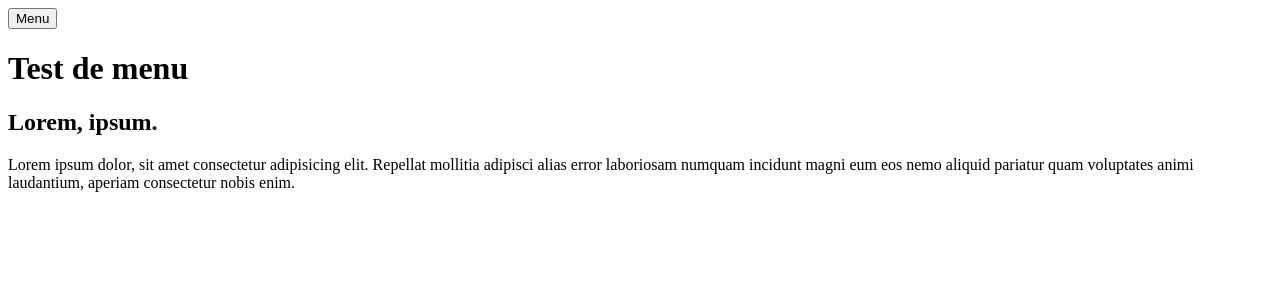
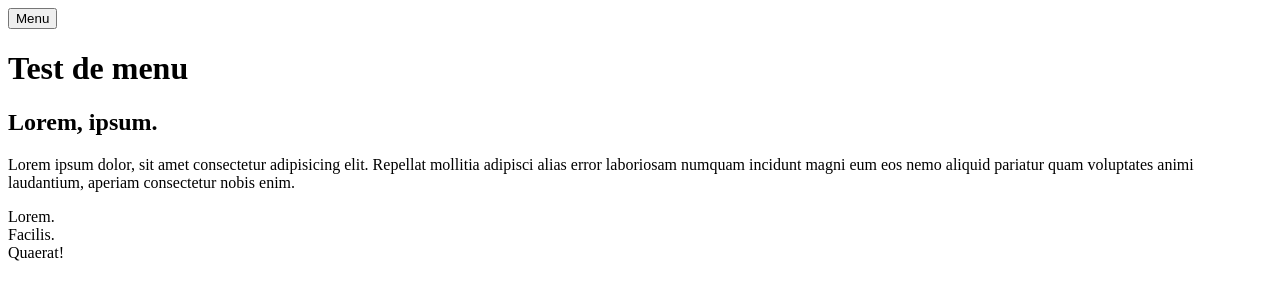
Before and after one commit to MMI-SAE-105/2022-r113-tp2-menu-alpinejs-Thomas22p, a website: page index.html in a window 1280 px wide. Drawn offline with nearby package versions, Linux system fonts and the light colour scheme.

Commit message:
Faire l'accordéon

```diff
--- a/index.html
+++ b/index.html
@@ -38,7 +38,9 @@
         </ul>
       </nav>
     </header>
-    <!-- h2>lorem2^p>lorem -->
+
+
+
     <h2>Lorem, ipsum.</h2>
     <p>
       Lorem ipsum dolor, sit amet consectetur adipisicing elit. Repellat
@@ -46,5 +48,23 @@
       nemo aliquid pariatur quam voluptates animi laudantium, aperiam
       consectetur nobis enim.
     </p>
+
+    <div x-data="{LoremIsOpen: false}">
+      <div aria-controls="LoremNav" @click="LoremIsOpen= ! LoremIsOpen" class="header__LoremBtn"> <dt>Lorem.</dt></div>
+    <nav id="LoremNav" x-show="LoremIsOpen" class="Lorem"><dl>
+      <dd>Lorem ipsum dolor sit amet.</dd>
+    </dl></div>
+
+    <div x-data="{FacilisIsOpen: false}">
+      <div aria-controls="FacilisNav" @click="FacilisIsOpen= ! FacilisIsOpen" class="header__FacilisBtn"> <dt>Facilis.</dt></div>
+    <nav id="FacilisNav" x-show="FacilisIsOpen" class="Facilis"><dl>
+      <dd>Id ipsum earum maxime quam!</dd>
+    </dl></div>
+
+    <div x-data="{QuaeratIsOpen: false}">
+      <div aria-controls="QuaeratNav" @click="QuaeratIsOpen= ! QuaeratIsOpen" class="header__QuaeratBtn"> <dt>Quaerat!</dt></div>
+    <nav id="QuaeratNav" x-show="QuaeratIsOpen" class="Quaerat"><dl>
+      <dd>Esse nesciunt harum eos dicta.</dd>
+    </dl></div>
   </body>
 </html>
```
